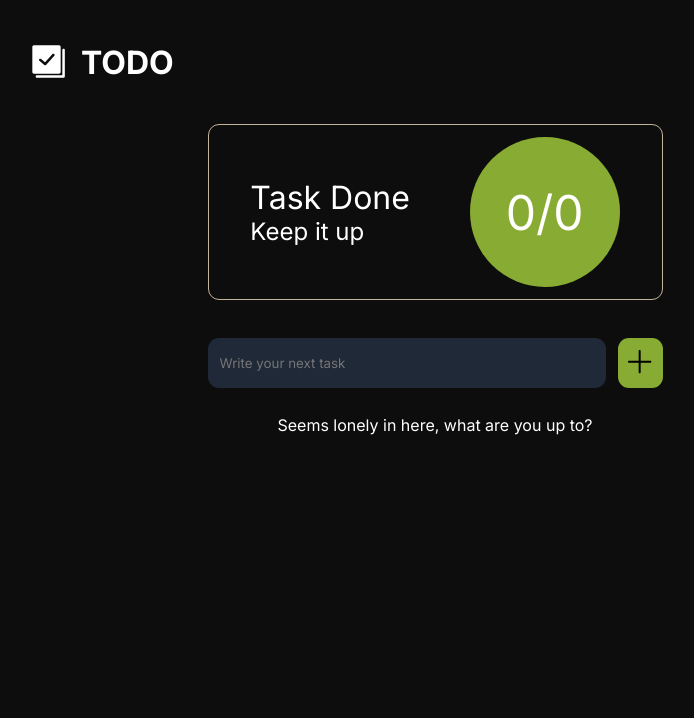
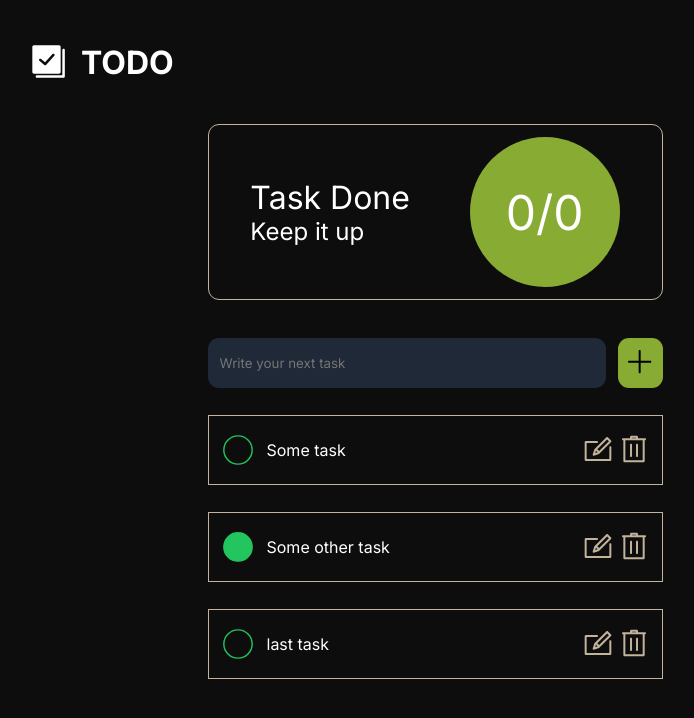
Before and after one commit to deft667788/TODO-app, a Next.js app in the folder todo/: page / in a window 1280 px wide. Shown: the top 718 px of the page, without its empty margins (205-899 px from the left). Built offline with nearby package versions, Linux system fonts and the light colour scheme.

Commit message:
Hard-code

```diff
--- a/todo/src/app/page.js
+++ b/todo/src/app/page.js
@@ -3,13 +3,24 @@ import Form from "@/components/Form";
 import Header from "@/components/Header";
 import TODOHero from "@/components/TODOHero";
 import TODOList from "@/components/TODOList";
+import React from "react";
+
 function Home() {
+  const [todos, setTodos] = React.useState([
+    { title: "Some task", id: self.crypto.randomUUID(), is_completed: false },
+    {
+      title: "Some other task",
+      id: self.crypto.randomUUID(),
+      is_completed: true,
+    },
+    { title: "last task", id: self.crypto.randomUUID(), is_completed: false },
+  ]);
   return (
     <div className="wrapper">
       <Header />
       <TODOHero todos_completed={0} total_todos={0} />
       <Form />
-      <TODOList todos={[]} />
+      <TODOList todos={todos} />
     </div>
   );
 }
--- a/todo/src/components/TODOList.jsx
+++ b/todo/src/components/TODOList.jsx
@@ -2,7 +2,9 @@ function TODOList({ todos }) {
   return (
     <ol className="todo_list">
       {todos && todos.length > 0 ? (
-        todos?.map((item, index) => <Item key={index} item={item} />)
+        todos?.map((item, index) => (
+          <Item key={index} item={item} />
+        ))
       ) : (
         <p>Seems lonely in here, what are you up to?</p>
       )}
@@ -14,7 +16,18 @@ function Item({ item }) {
   return (
     <li id={item?.id} className="todo_item">
       <button className="todo_items_left">
-        <svg>
+        <svg
+          clipRule="evenodd"
+          fillRule="evenodd"
+          strokeLinejoin="round"
+          strokeMiterlimit="2"
+          viewBox="0 0 24 24"
+          xmlns="http://www.w3.org/2000/svg"
+          width={34}
+          height={34}
+          stroke="#22C55E"
+          fill={item.is_completed ? "#22C55E" : "#0d0d0d"}
+        >
           <circle cx="11.998" cy="11.998" fillRule="nonzero" r="9.998" />
         </svg>
         <p>{item?.title}</p>
@@ -22,14 +35,38 @@ function Item({ item }) {
       <div className="todo_items_right">
         <button>
           <span className="visually-hidden">Edit</span>
-          <svg>
-            <path d="" />
+          <svg
+            clipRule="evenodd"
+            fillRule="evenodd"
+            strokeLinejoin="round"
+            strokeMiterlimit="2"
+            viewBox="0 0 24 24"
+            xmlns="http://www.w3.org/2000/svg"
+            width={32}
+            height={34}
+          >
+            <path
+              d="m11.25 6c.398 0 .75.352.75.75 0 .414-.336.75-.75.75-1.505 0-7.75 0-7.75 0v12h17v-8.749c0-.414.336-.75.75-.75s.75.336.75.75v9.249c0 .621-.522 1-1 1h-18c-.48 0-1-.379-1-1v-13c0-.481.38-1 1-1zm1.521 9.689 9.012-9.012c.133-.133.217-.329.217-.532 0-.179-.065-.363-.218-.515l-2.423-2.415c-.143-.143-.333-.215-.522-.215s-.378.072-.523.215l-9.027 8.996c-.442 1.371-1.158 3.586-1.264 3.952-.126.433.198.834.572.834.41 0 .696-.099 4.176-1.308zm-2.258-2.392 1.17 1.171c-.704.232-1.274.418-1.729.566zm.968-1.154 7.356-7.331 1.347 1.342-7.346 7.347z"
+              fillRule="nonzero"
+            />
           </svg>
         </button>
         <button>
           <span className="visually-hidden">Delete</span>
-          <svg>
-            <path d="" />
+          <svg
+            xmlns="http://www.w3.org/2000/svg"
+            clipRule="evenodd"
+            fillRule="evenodd"
+            strokeLinejoin="round"
+            strokeMiterlimit="2"
+            viewBox="0 0 24 24"
+            width={32}
+            height={34}
+          >
+            <path
+              d="m4.015 5.494h-.253c-.413 0-.747-.335-.747-.747s.334-.747.747-.747h5.253v-1c0-.535.474-1 1-1h4c.526 0 1 .465 1 1v1h5.254c.412 0 .746.335.746.747s-.334.747-.746.747h-.254v15.435c0 .591-.448 1.071-1 1.071-2.873 0-11.127 0-14 0-.552 0-1-.48-1-1.071zm14.5 0h-13v15.006h13zm-4.25 2.506c-.414 0-.75.336-.75.75v8.5c0 .414.336.75.75.75s.75-.336.75-.75v-8.5c0-.414-.336-.75-.75-.75zm-4.5 0c-.414 0-.75.336-.75.75v8.5c0 .414.336.75.75.75s.75-.336.75-.75v-8.5c0-.414-.336-.75-.75-.75zm3.75-4v-.5h-3v.5z"
+              fillRule="nonzero"
+            />
           </svg>
         </button>
       </div>
```
